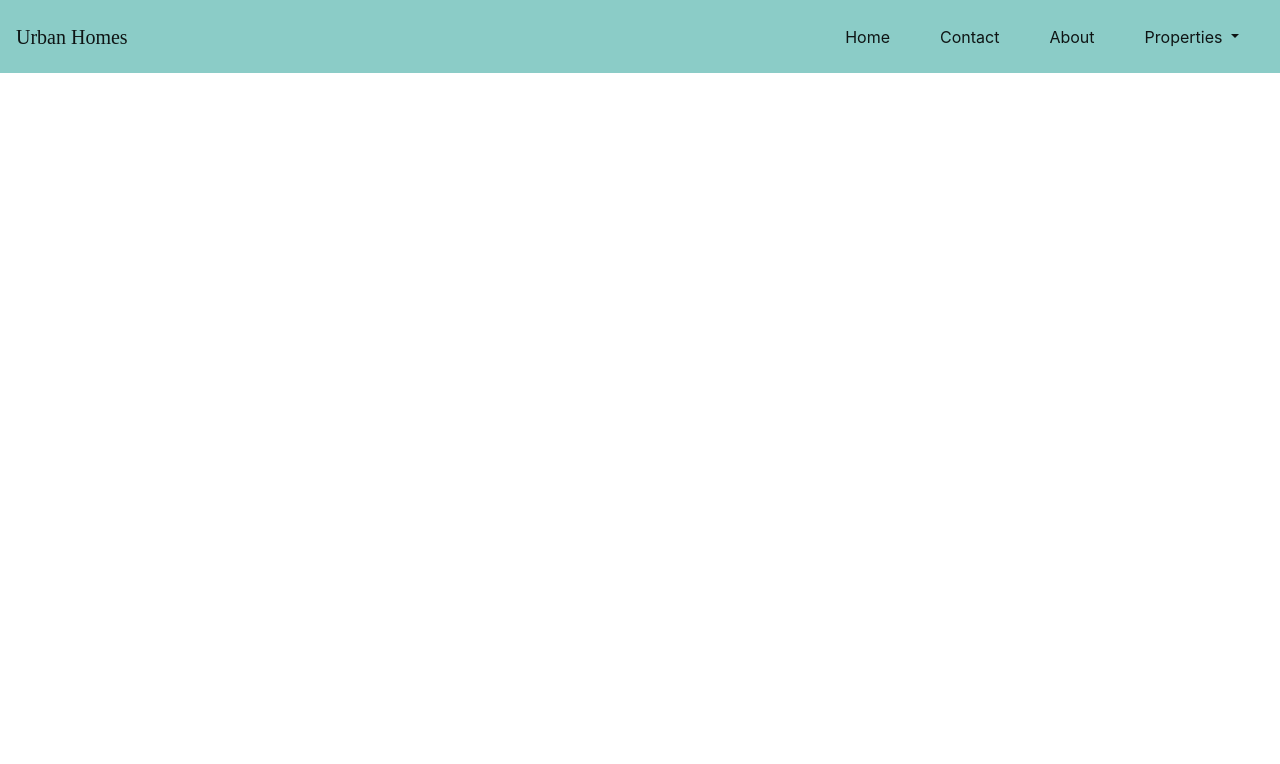
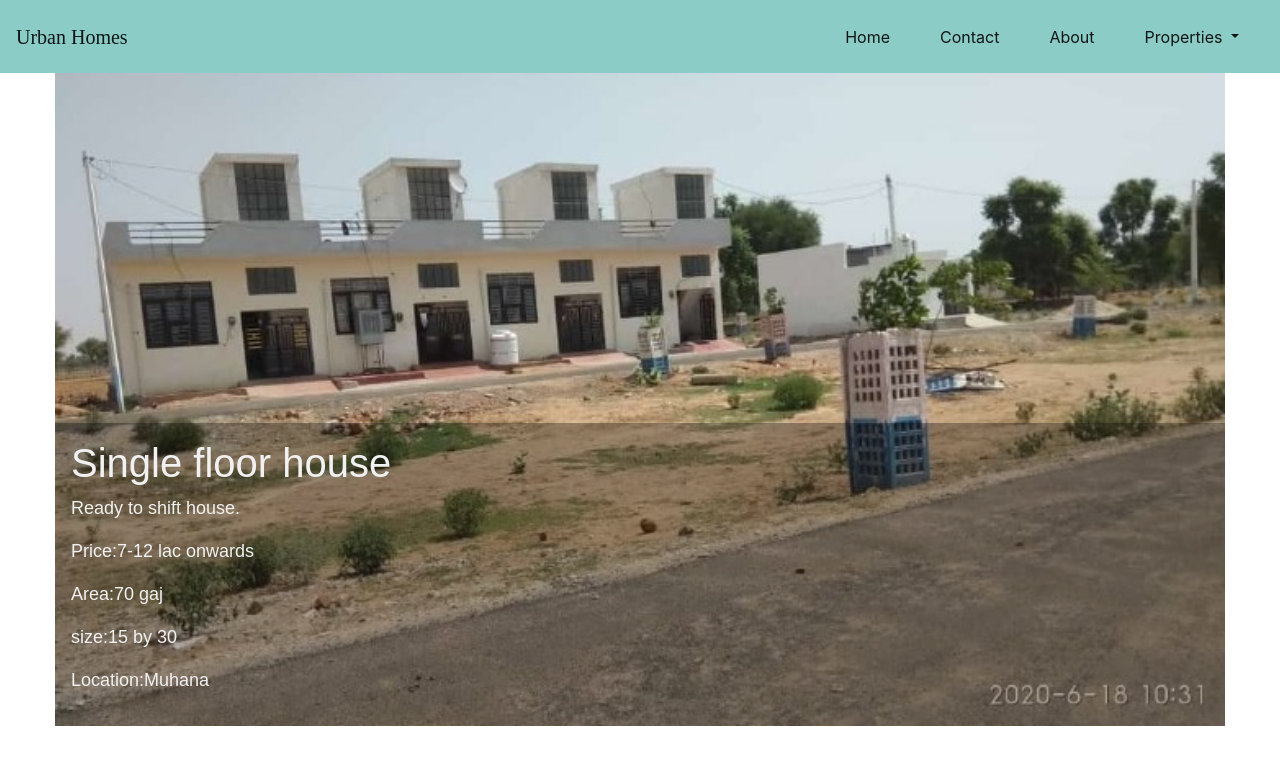
Before and after one commit to mohitdhakad/PropertyWebsite, an Angular app: page /view in a window 1280 px wide. Before the commit this address led to /. Shown: the top 764 px of the page. Built offline with nearby package versions, Linux system fonts and the light colour scheme.

Commit message:
create component

```diff
--- a/src/app/app-routing.module.ts
+++ b/src/app/app-routing.module.ts
@@ -8,6 +8,7 @@ import { InvestmentComponent } from './investment/investment.component';
 import { AboutComponent } from './about/about.component';
 import { CommercialComponent } from './commercial/commercial.component';
 import { FooterComponent } from './footer/footer.component';
+import { ViewComponent } from './view/view.component';
 
 
 const routes: Routes = [
@@ -18,7 +19,8 @@ const routes: Routes = [
   {path:"investment",component:InvestmentComponent},
   {path:"about",component:AboutComponent},
   {path:"commercial",component:CommercialComponent},
-  {path:"footer",component:FooterComponent}
+  {path:"footer",component:FooterComponent},
+  {path:"view",component:ViewComponent}
 ];
 
 @NgModule({
--- a/src/app/app.module.ts
+++ b/src/app/app.module.ts
@@ -12,6 +12,7 @@ import { AboutComponent } from './about/about.component';
 import { CommercialComponent } from './commercial/commercial.component';
 import { NgbModule } from '@ng-bootstrap/ng-bootstrap';
 import { FooterComponent } from './footer/footer.component';
+import { ViewComponent } from './view/view.component';
 
 @NgModule({
   declarations: [
@@ -23,7 +24,8 @@ import { FooterComponent } from './footer/footer.component';
     InvestmentComponent,
     AboutComponent,
     CommercialComponent,
-    FooterComponent
+    FooterComponent,
+    ViewComponent
   ],
   imports: [
     BrowserModule,
--- a/src/app/footer/footer.component.html
+++ b/src/app/footer/footer.component.html
@@ -1,7 +1,7 @@
 <footer class="py-4 footer-distributed mt-auto" style="width: 100%;">
     <div class="footer-left">
   <img src="assets/images/logo.png" style="width: 50px; height: 50px;">
-        <h3>KUMORO EXPORTS</h3>
+        <h3>URBAN HOMES</h3>
 
         <p class="footer-links">
             <a href="/dashboard">Home</a>
@@ -11,31 +11,30 @@
             <a href="#">Contact</a>
         </p>
 
-        <p class="footer-company-name">© 2020 KUMORO EXPORTS</p>
+        <p class="footer-company-name">© 2020 URBAN HOMES</p>
     </div>
 
     <div class="footer-center">
         <h4>Help & Contact</h4>
         <div>
             <i class="fa fa-map-marker"></i>
-              <p><span>B-1B, Janakpuri, Dhawas, Heerapura,</span>
-                 JAIPUR-302024</p>
+              <p><span>MANYAWAS, MANSAROVER,</span>
+                 JAIPUR-302020</p>
         </div>
 
         <div>
             <i class="fa fa-phone"></i>
-            <p>88</p>
+            <p>9571547715</p>
         </div>
         <div>
             <i class="fa fa-envelope"></i>
-            <p><a href="mailto:kumoroexports@gmail.com">kumoroexports@gmail.com</a></p>
+            <p><a href="mailto:dhakadmohit463@gmail.com">dhakadmohit463@gmail.com</a></p>
         </div>
     </div>
     <div class="footer-right">
         <p class="footer-company-about">
             <span>About the company</span>
-            We serves you with a wide range of home decor and fragrances which are vintage yet
-    luxurious. We endavour to help you make your home a happy place for your soul.</p>
+            We get you with a wide range of properties,apartments and so many things you want to purchase.</p>
         <div class="footer-icons">
             <a href="#"><i class="fa fa-facebook"></i></a>
             <a href="#"><i class="fa fa-twitter"></i></a>
--- a/src/app/investment/investment.component.scss
+++ b/src/app/investment/investment.component.scss
@@ -19,7 +19,7 @@
 }
 
 .btn {
-    background-color:  rgb(67, 158, 161);
+    background-color:  #569e98;
   }
 
   .nav-pills  > li > a,.nav-pills > li > a > .nav-link{
--- /dev/null
+++ b/src/app/view/view.component.html
@@ -0,0 +1,33 @@
+<html>
+<head>
+<meta name="viewport" content="width=device-width, initial-scale=1">
+<style>
+* {
+  box-sizing: border-box;
+}
+
+body {
+  font-family: Arial;
+  font-size: 18px;
+}
+
+
+</style>
+</head>
+<body>
+
+<div class="container">
+  <img src="assets/home1.jpg" alt="Notebook" style="width:100%;">
+  <div class="content">
+    <h1>Single floor house</h1>
+    <p>Ready to shift house.</p>
+    <p>Price:7-12 lac onwards
+    </p>
+    <p>Area:70 gaj</p>
+    <p>size:15 by 30</p>
+    <p>Location:Muhana</p>
+  </div>
+</div>
+
+</body>
+</html>
--- /dev/null
+++ b/src/app/view/view.component.scss
@@ -0,0 +1,17 @@
+.container {
+    position: relative;
+    max-width: 1200px;
+    margin: 0 auto;
+  }
+
+  .container img {vertical-align: middle;}
+
+  .container .content {
+    position: absolute;
+    bottom: 0;
+    background: rgb(0, 0, 0); /* Fallback color */
+    background: rgba(0, 0, 0, 0.3); /* Black background with 0.5 opacity */
+    color: #f1f1f1;
+    width: 97.5%;
+    padding: 16px;
+  }
--- /dev/null
+++ b/src/app/view/view.component.ts
@@ -0,0 +1,15 @@
+import { Component, OnInit } from '@angular/core';
+
+@Component({
+  selector: 'app-view',
+  templateUrl: './view.component.html',
+  styleUrls: ['./view.component.scss']
+})
+export class ViewComponent implements OnInit {
+
+  constructor() { }
+
+  ngOnInit(): void {
+  }
+
+}
```
Also changed, not shown: 1 other file (tests, documents, lock files or other folders).
